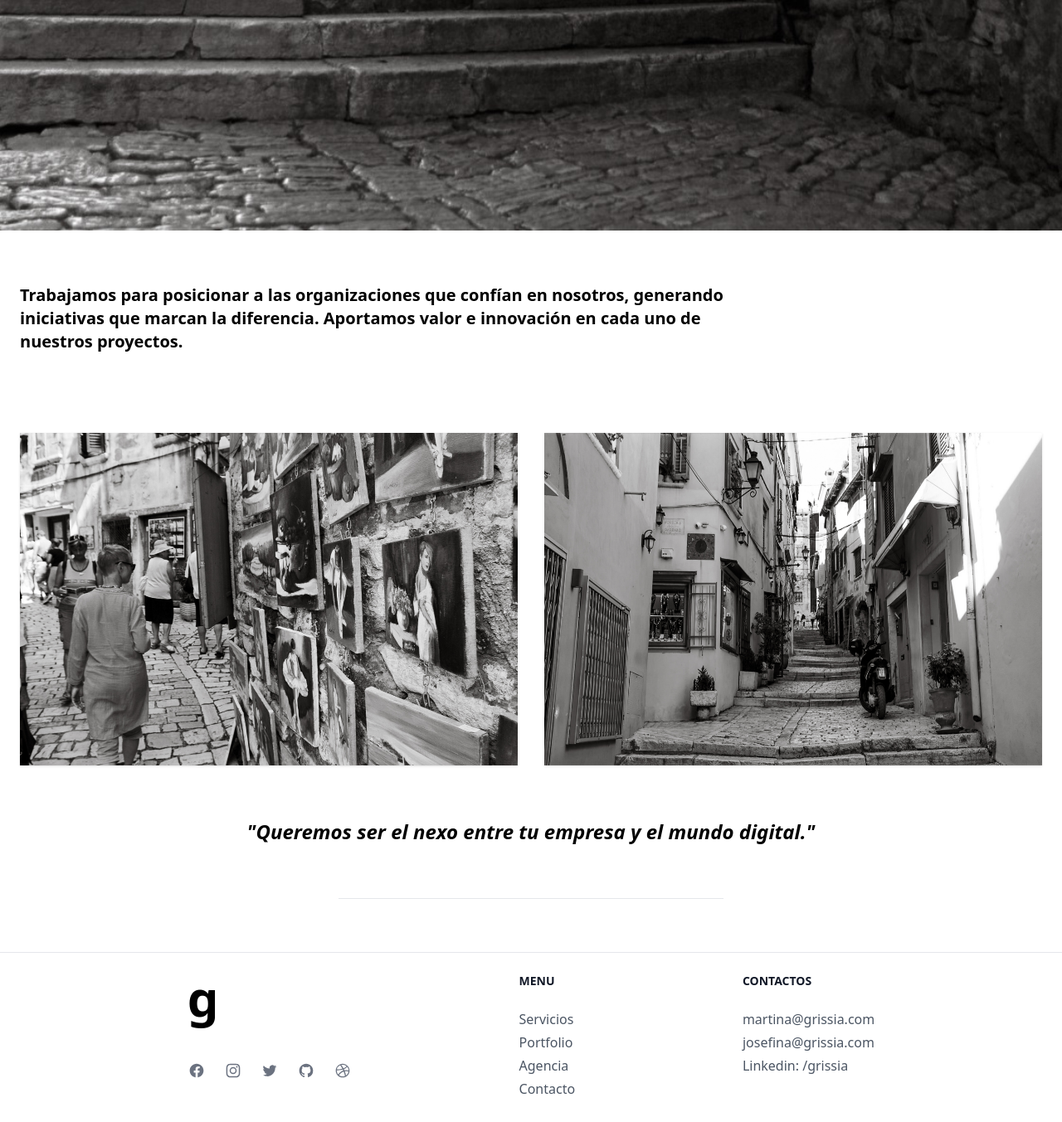
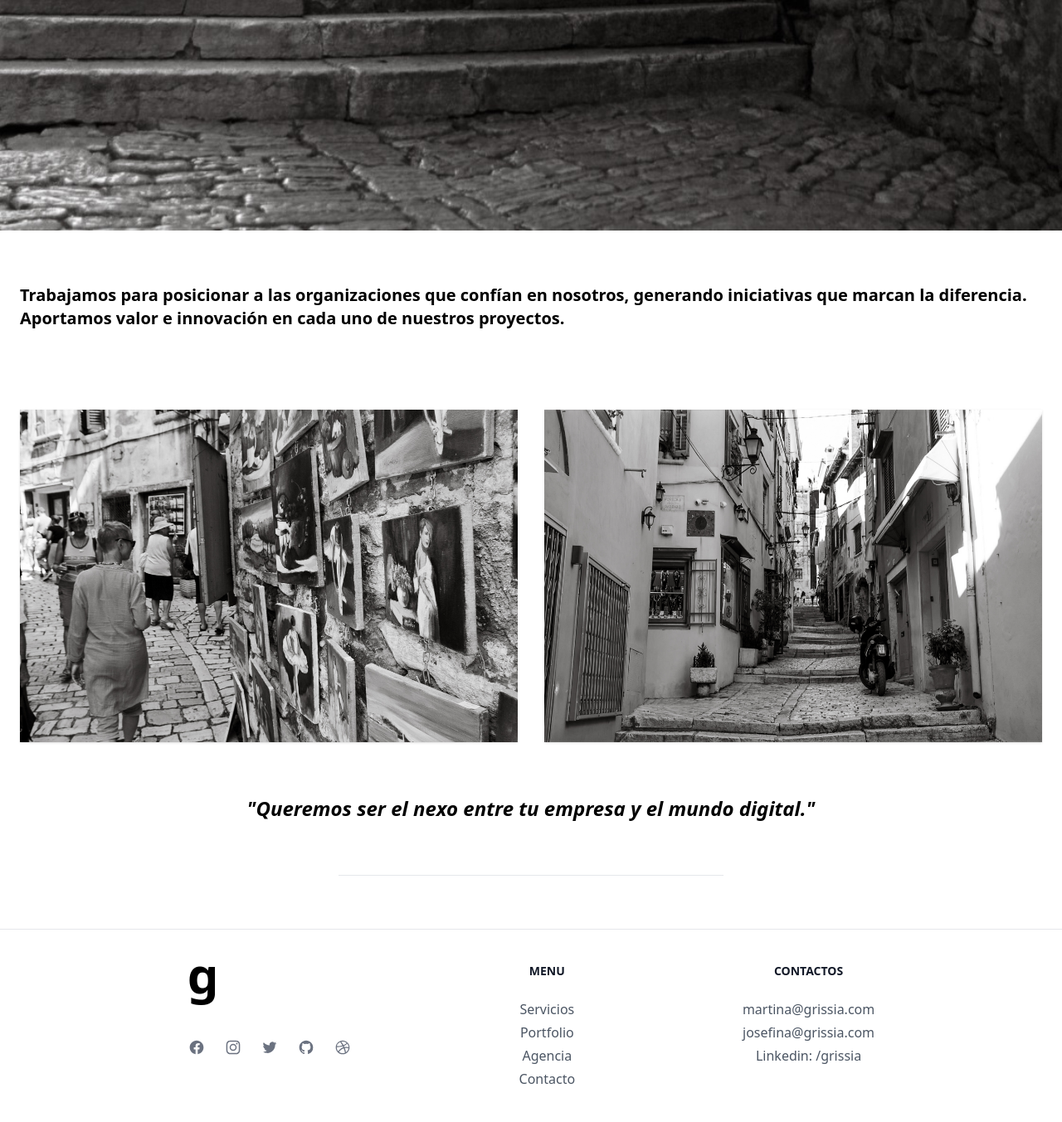
Before and after one commit to VarelaCristianFacundo/Grissia, a website: page index.html in a window 1280 px wide. Shown: the part 498-1851 px from the top of the page at 83% size. Drawn offline with nearby package versions, Linux system fonts and the light colour scheme.

Commit message:
modificacion de estilos para mobile

```diff
--- a/index.html
+++ b/index.html
@@ -83,7 +83,7 @@
         <section class="bg-white">
             <div class="py-8 px-4 mx-auto max-w-screen-xl lg:py-16 lg:px-6 ">
                 <div class="mx-auto mb-8 lg:mb-24">
-                    <p class="font-semibold text-black-500 lg:mb-16 sm:text-xl mr-80">Trabajamos para posicionar a las
+                    <p class="font-semibold text-black-500 lg:mb-16 sm:text-xl">Trabajamos para posicionar a las
                         organizaciones que confían en nosotros, generando iniciativas que marcan la diferencia.
                         Aportamos valor e innovación en cada uno de nuestros proyectos.</p>
                 </div>
@@ -157,7 +157,7 @@
                     </div>
                 </div>
                 <div>
-                    <div>
+                    <div class="text-center mt-4">
                         <h2 class="mb-6 text-sm font-semibold text-gray-900 uppercase">Menu</h2>
                         <ul class="text-gray-600">
                             <li class="mb-1">
@@ -176,7 +176,7 @@
                     </div>
                 </div>
                 <div>
-                    <div>
+                    <div class="text-center mt-4">
                         <h2 class="mb-6 text-sm font-semibold text-gray-900 uppercase">Contactos</h2>
                         <ul class="text-gray-600">
                             <li class="mb-1">
```
